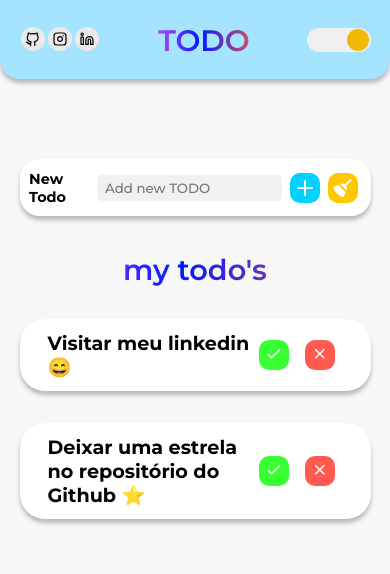
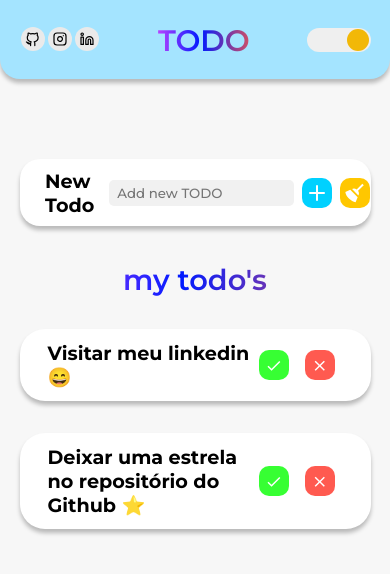
Before and after one commit to pedrocleal/todo, a React (Create React App) app: page / in a window 390 px wide. Shown: the top 574 px of the page. Built offline with nearby package versions, Linux system fonts and the light colour scheme.

Commit message:
fix css on small screens

```diff
--- a/src/components/Header/index.js
+++ b/src/components/Header/index.js
@@ -7,8 +7,6 @@ import instagram from '../../assets/instagram.svg';
 import linkedin from '../../assets/linkedin.svg';
 
 function Header({ onToggleTheme, theme }) {
-
-  console.log(theme);
 
   return (
     <HeaderContainer>
--- a/src/components/Main/Main.js
+++ b/src/components/Main/Main.js
@@ -89,7 +89,7 @@ function Main({ onToggleTheme, theme }) {
       if(todo.id === todoId) {
         return {
           ...todo,
-          finished: true
+          finished: !todo.finished
         }
       }
       return todo
@@ -114,7 +114,6 @@ function Main({ onToggleTheme, theme }) {
             <label>New Todo</label>
             <input value={inputValue} onChange={handleInputChange} type="text" className="input" placeholder="Add new TODO" />
           </div>
-
           <div className="buttons">
             <button type="button" className="addButton" onClick={handleNewTodo}>
               <img src={add} alt="Add Todo"></img>
--- a/src/components/Main/styles.js
+++ b/src/components/Main/styles.js
@@ -36,7 +36,7 @@ export const MainContainer = styled.main`
 export const InputContainer = styled.div`
   width: 100%;
   display: flex;
-  justify-content: space-between;
+  justify-content: space-around;
   align-items: center;
   padding: 1.2rem;
 
@@ -54,7 +54,10 @@ export const InputContainer = styled.div`
 
   .buttons {
     display: flex;
+    justify-content: center;
+    align-items: center;
     @media (max-width: 720px) {
+      margin-right: 1rem;
       display: flex;
       justify-content: center;
       align-items: center;
@@ -66,8 +69,7 @@ export const InputContainer = styled.div`
     font-weight: 700;
     font-family: 'Montserrat', sans-serif;
     @media (max-width: 720px) {
-      width: 100%;
-      font-size: 1.8rem;
+      padding-left: 2rem;
     }
   }
 
@@ -85,6 +87,7 @@ export const InputContainer = styled.div`
 
     @media (max-width: 520px) {
       width: 14rem;
+      margin: 0;
     }
 
     @media (max-width: 720px) {
--- a/src/components/Todo/styles.js
+++ b/src/components/Todo/styles.js
@@ -30,6 +30,10 @@ export const TodoContainer = styled.div`
 
   .finished,
   .remove {
+    display: flex;
+    justify-content: center;
+    align-items: center;
+
     width: 40px;
     height: 40px;
     color: white;
```
